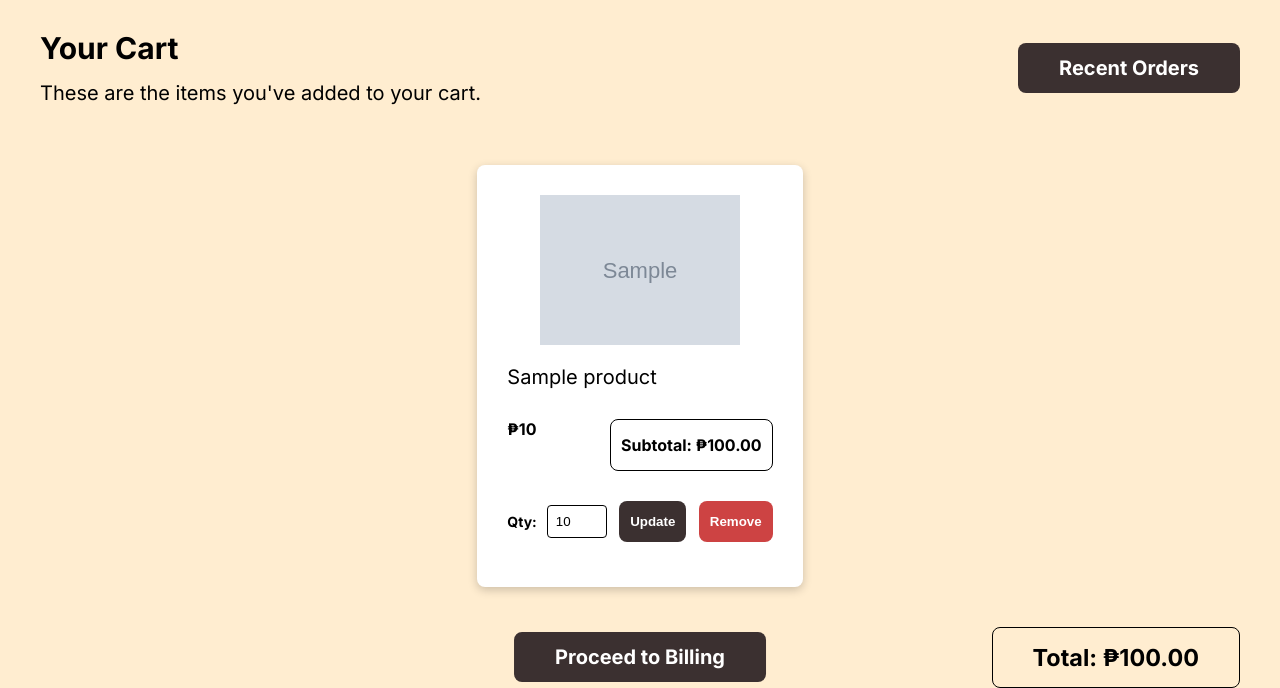
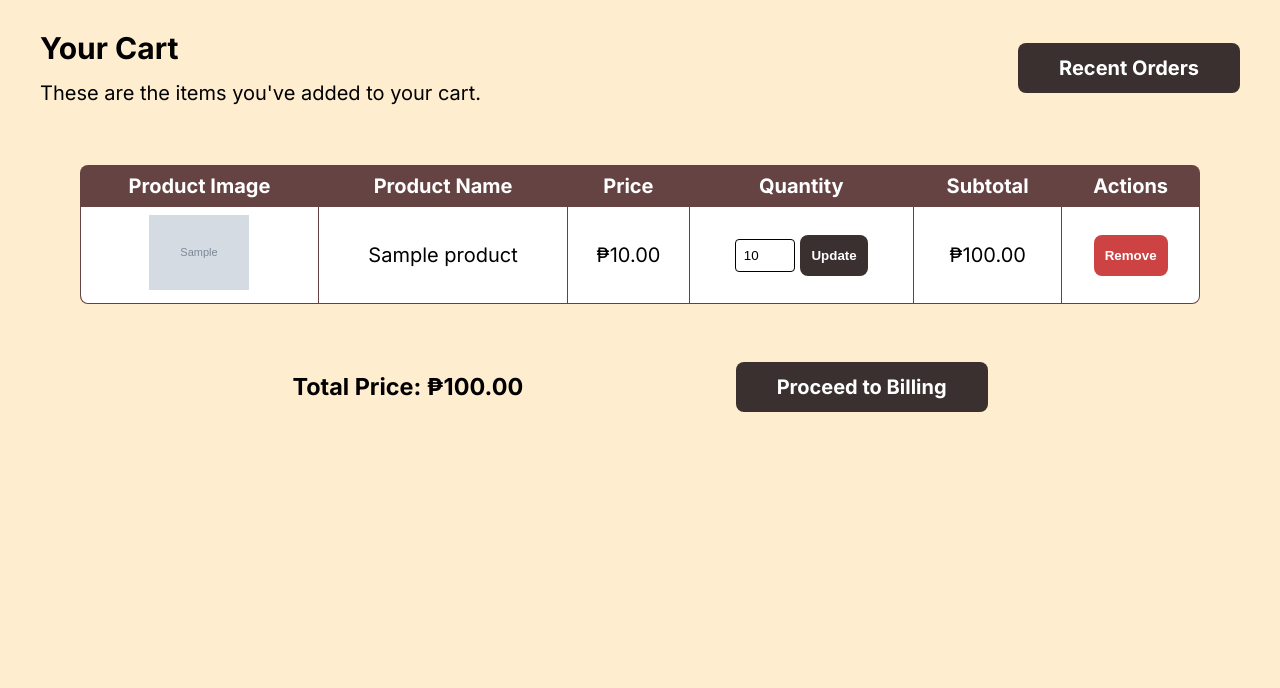
Before and after one commit to Kawtsun/GiftShopManagementSystem, a PHP site: page /pages/cart.php in a window 1280 px wide. Shown: the part 155-843 px from the top of the page. After the commit the page ends 567 px from the top, so only its background shows below. Run offline with PHP 8.4, Linux system fonts and the light colour scheme; the visitor is signed in with stand-in values (Sample User, id 1); tables that the repository leaves empty or names only in its code hold one stand-in row (values such as "Sample post"); grey boxes marked "Sample" are stand-in pictures.

Commit message:
change cart to table

```diff
--- a/pages/cart.php
+++ b/pages/cart.php
@@ -22,9 +22,8 @@ mysqli_stmt_bind_param($stmt, "i", $user_id);
 mysqli_stmt_execute($stmt);
 $result = mysqli_stmt_get_result($stmt);
 
-// Initialize total price
 $total_price = 0;
-$cart_is_empty = true; // Flag to check if cart is empty
+$cart_is_empty = mysqli_num_rows($result) === 0;
 ?>
 
 
@@ -84,51 +83,64 @@ $cart_is_empty = true; // Flag to check if cart is empty
                 <a href="recent-orders.php" class="btn">Recent Orders</a>
             </div>
         </div>
-
         <div class="product_container">
-            <?php if (mysqli_num_rows($result) > 0): ?>
-                <?php $cart_is_empty = false; // Cart is not emptyz
-                    while ($row = mysqli_fetch_assoc($result)): ?>
-                    <?php $subtotal = $row['product_price'] * $row['quantity']; $total_price += $subtotal; ?>
-                    <div class="card">
-                        <div class="image">
-                            <img src="../<?php echo $row['product_image']; ?>" alt="<?php echo $row['product_name']; ?>">
-                        </div>
-                        <div class="caption">
-                            <p class="product_name"><?php echo $row['product_name']; ?></p>
-                            <div class="price_subtotal">
-                                <p class="product_price">₱<?php echo $row['product_price']; ?></p>
-                                <p class="product_subtotal">Subtotal: ₱<?php echo number_format($subtotal, 2); ?></p>
-                            </div>
-
-                        </div>
-                        <form action="../validate/updatecart-validate.php" method="POST">
-                            <input type="hidden" name="main_product_id" value="<?php echo $row['product_id']; ?>">
-                            <div class="card_buttons">
-                                <div class="quantity_wrapper">
-                                    <label for="quantity-<?php echo $row['product_code']; ?>">Qty:</label>
-                                    <input type="number" id="quantity-<?php echo $row['product_code']; ?>" name="quantity" min="1" value="<?php echo $row['quantity']; ?>" required>
-                                </div>
-                                <button type="submit" class="update" name="update_cart">Update</button>
-                                <button type="submit" class="remove" name="remove_item">Remove</button>
-                            </div>
-                        </form>
+            <?php if ($cart_is_empty): ?>
+                <div class="empty_cart_message">
+                    <p>Your cart is currently empty.</p>
+                </div>
+            <?php else: ?>
+                <table class="cart_table">
+                    <thead>
+                        <tr>
+                            <th>Product Image</th>
+                            <th>Product Name</th>
+                            <th>Price</th>
+                            <th>Quantity</th>
+                            <th>Subtotal</th>
+                            <th>Actions</th>
+                        </tr>
+                    </thead>
+                    <tbody>
+                        <?php while ($row = mysqli_fetch_assoc($result)): ?>
+                            <?php
+                            $subtotal = $row['product_price'] * $row['quantity'];
+                            $total_price += $subtotal;
+                            ?>
+                            <tr>
+                                <td><img src="../<?php echo $row['product_image']; ?>" alt="<?php echo $row['product_name']; ?>"></td>
+                                <td><?php echo $row['product_name']; ?></td>
+                                <td>₱<?php echo number_format($row['product_price'], 2); ?></td>
+                                <td>
+                                    <form action="../validate/updatecart-validate.php" method="POST" style="display: inline-block;">
+                                        <input type="hidden" name="main_product_id" value="<?php echo $row['product_id']; ?>">
+                                        <input type="number" name="quantity" min="1" value="<?php echo $row['quantity']; ?>" required>
+                                        <button type="submit" name="update_cart" class="update">Update</button>
+                                    </form>
+                                </td>
+                                <td>₱<?php echo number_format($subtotal, 2); ?></td>
+                                <td>
+                                    <form action="../validate/updatecart-validate.php" method="POST" style="display: inline-block;">
+                                        <input type="hidden" name="main_product_id" value="<?php echo $row['product_id']; ?>">
+                                        <button type="submit" name="remove_item" class="remove">Remove</button>
+                                    </form>
+                                </td>
+                            </tr>
+                        <?php endwhile; ?>
+                    </tbody>
+                </table>
+                <div class="total_billing">
+                    <div class="total_price">
+                        <h3>Total Price: ₱<?php echo number_format($total_price, 2); ?></h3>
                     </div>
-                <?php endwhile; ?>
-            <?php else: ?>
-                <p class="empty">Your cart is currently empty.</p>
+                    <div class="proceed_to_billing">
+                        <a href="billing.php" class="btn">Proceed to Billing</a>
+                    </div>
+                </div>
             <?php endif; ?>
         </div>
-        <?php if (!$cart_is_empty): ?>
-            <div class="total_billing">
-                <div class="proceed_to_billing">
-                    <a href="billing.php" class="btn">Proceed to Billing</a>
-                </div>
-                <div class="total_price">
-                    <h3>Total: ₱<?php echo number_format($total_price, 2); ?></h3>
-                </div>
-            </div>
-        <?php endif; ?>
+    </main>
+
+
 
 
 
--- a/style.css
+++ b/style.css
@@ -250,27 +250,8 @@ header p {
     border: 1px solid transparent;
 }
 
-.card_buttons .update {
-    margin-left: auto;
-    color: white;
-    background-color: #3b3030;
-    border: 1px solid transparent;
-    padding: 12px 10px;
-}
 
-.card .remove {
-    margin-left: auto;
-    border-radius: 8px;
-    padding: 12px 10px;
-    border: 1px solid transparent;
-    font-weight: bold;
-    background-color: rgb(205, 67, 67);
-    color: white;
-}
 
-.cart_items img {
-    width: 200px;
-}
 
 .intro2 {
     display: flex;
@@ -291,10 +272,6 @@ header p {
     margin-bottom: 15px;
 }
 
-.cart_button {
-    margin-left: auto;
-}
-
 .btn{
     text-decoration: none;
     color: white;
@@ -305,27 +282,94 @@ header p {
     font-weight: bold;
 }
 
+.cart_table {
+    width: 100%;
+    border-collapse: collapse;
+    margin-bottom: 20px;
+    border-radius: 8px;
+    overflow: hidden;
+    background-color: #664343;
+    border: 1px solid #664343;
+}
+
+.cart_table input[type=number] {
+    border-radius: 4px;
+    border: 1px solid;
+    width: 60px;
+    padding: 8px;
+}
+
+.cart_table th, .cart_table td {
+    border: 1px solid #664343;
+    padding: 8px;
+}
+
+.cart_table td {
+    background-color: white;
+}
+
+.cart_table th {
+    color: white;
+    background-color: #664343;
+}
+
+.cart_table img {
+    max-width: 100px;
+    height: auto;
+}
+
+.cart_table thead th:first-child {
+    border-top-left-radius: 8px;
+}
+
+.cart_table thead th:last-child {
+    border-top-right-radius: 8px;
+}
+
+.cart_table tbody tr:last-child td:first-child {
+    border-bottom-left-radius: 8px;
+}
+
+.cart_table tbody tr:last-child td:last-child {
+    border-bottom-right-radius: 8px;
+}
+
+.cart_table button {
+    border-radius: 8px;
+    padding: 12px 10px;
+    border: 1px solid transparent;
+    font-weight: bold;
+    color: white;
+}
+
+.update {
+    background-color: #3b3030;
+}
+
+.remove {
+    background-color: rgb(205, 67, 67);
+}
+
 .total_billing {
     display: flex;
     justify-content: space-between;
     align-items: center;
     width: 1200px;
     max-width: 100%;
-    margin: 30px auto;
+    margin: 0 auto;
     margin-bottom: 20px;
-    position: relative;
 }
 
 .total_price {
-    border-radius: 8px;
-    border: 1px solid;
-    padding: 15px 40px;
-    position: absolute;
-    right: 0;
+    margin-left: auto;
 }
 
 .proceed_to_billing {
-    position: absolute;
-    left: 50%;
-    transform: translateX(-50%);
+    margin: 0 auto;
 }
+
+.empty_cart_message {
+    margin: 20px 0;
+    font-size: 18px;
+    color: #333;
+}
```
